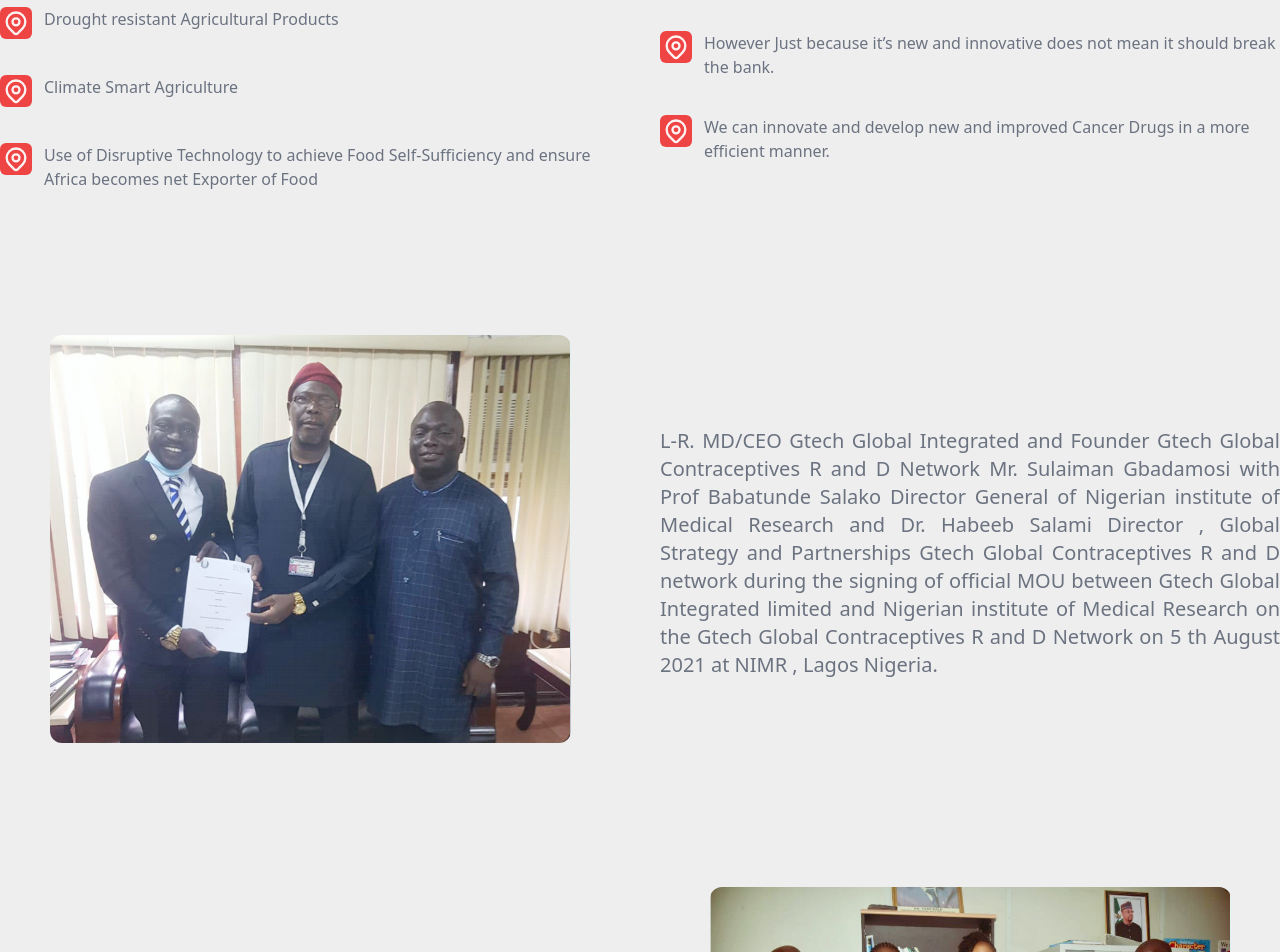
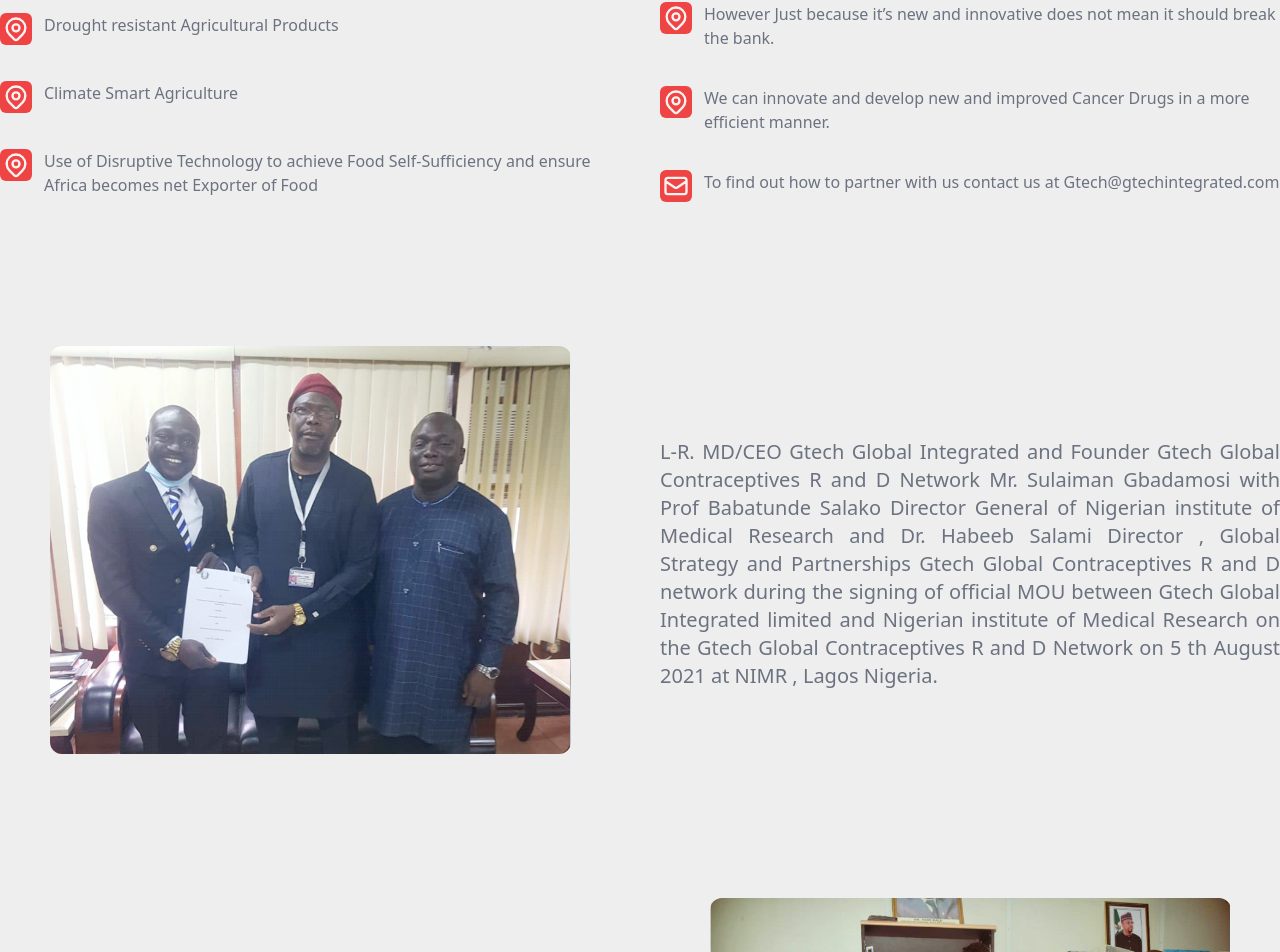
Before and after one commit to lasbrey/gtechreact, a React (Create React App) app: page / in a window 1280 px wide. Shown: the part 2571-3523 px from the top of the page. Built offline with nearby package versions, Linux system fonts and the light colour scheme.

Commit message:
confused employee fix

```diff
--- a/src/components/home/data.js
+++ b/src/components/home/data.js
@@ -1,5 +1,5 @@
 import {
-  LocationMarkerIcon
+  LocationMarkerIcon, MailIcon
 } from "@heroicons/react/outline";
 import benefitOneImg from "../../img/3.png";
 // import benefitTwoImg from "../../img/2.jpg";
@@ -53,6 +53,10 @@ const importanceOne = {
       desc: "We can innovate and develop new and improved Cancer Drugs in a more efficient manner.",
       icon: <LocationMarkerIcon />,
     },
+    {
+      desc: "To find out how to partner with us contact us at Gtech@gtechintegrated.com",
+      icon: <MailIcon/>
+    }
   ],
   titleTwo:
     "Gtech Global Agricultural R and D Network is working to develop Agricultural Products with:",
```
